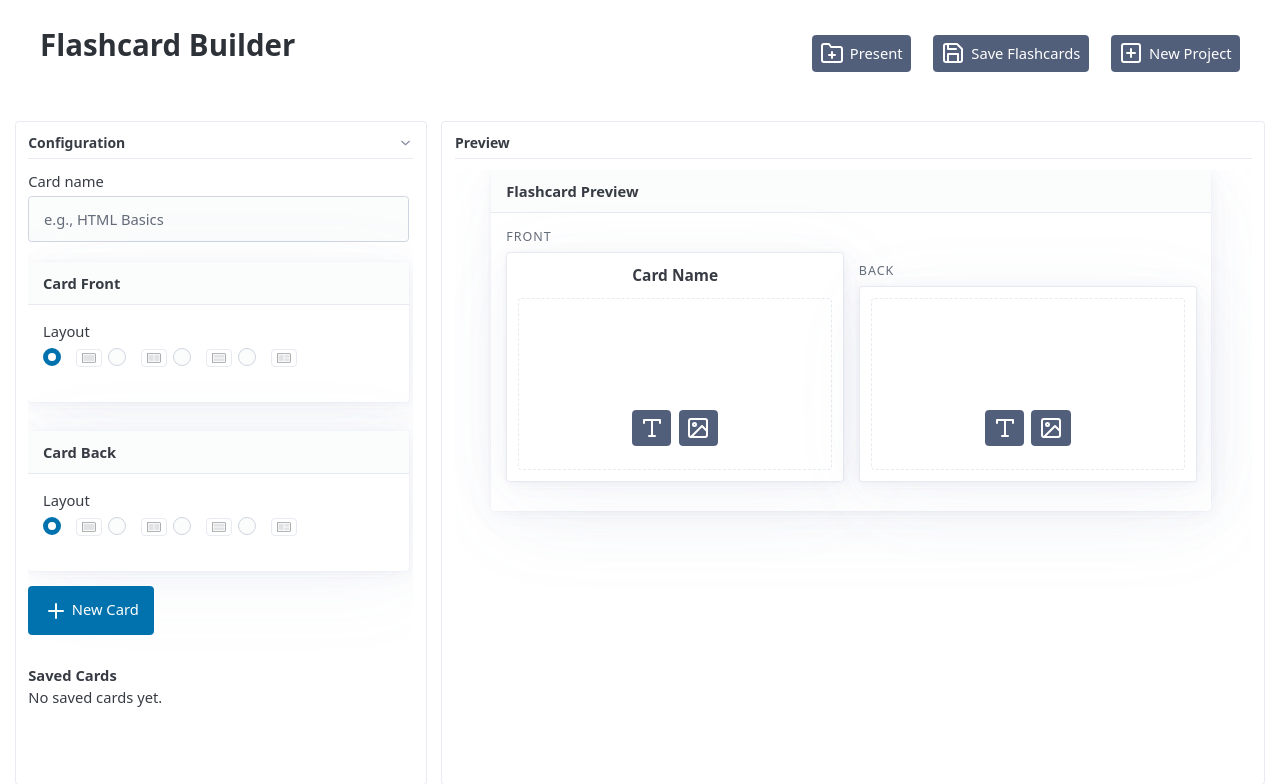
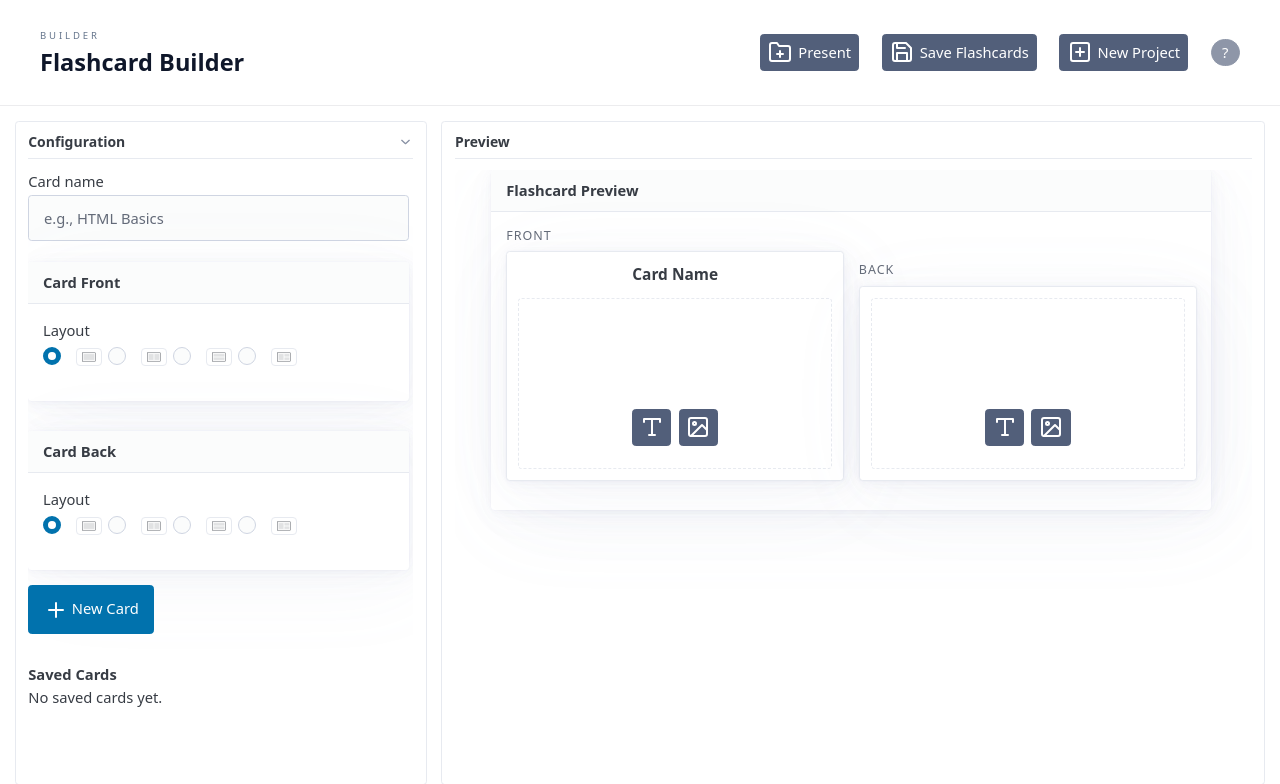
Before and after one commit to botacatalin/Flashcards, a Flask app: page /builder in a window 1280 px wide. Shown: the top 784 px of the page. Run offline with Flask 3, Linux system fonts and the light colour scheme; some libraries are stand-ins or nearby versions.

Commit message:
Refactor

```diff
--- a/app.py
+++ b/app.py
@@ -1,4 +1,4 @@
-from flask import Flask, render_template, redirect, url_for, jsonify
+from flask import Flask, render_template, redirect, url_for, jsonify, Response
 import config
 import os
 
@@ -14,12 +14,7 @@ def create_app():
 
     @app.route("/builder")
     def builder():
-        # Temporary in-memory flashcards
-        flashcards = [
-            {"front": "Card Front", "back": "Card Back"},
-            {"front": "Card Front", "back": "Card Back"},
-        ]
-        return render_template("index.html", flashcards=flashcards)
+        return render_template("index.html")
 
     @app.route("/presenter")
     def presenter():
@@ -42,6 +37,14 @@ def create_app():
                 )
         return jsonify(entries)
 
+    @app.route("/api/readme")
+    def readme():
+        readme_path = os.path.join(app.root_path, "README.md")
+        if not os.path.isfile(readme_path):
+            return Response("", mimetype="text/plain")
+        with open(readme_path, "r", encoding="utf-8") as handle:
+            return Response(handle.read(), mimetype="text/plain")
+
     return app
 
 
--- a/static/app.js
+++ b/static/app.js
@@ -42,6 +42,10 @@ document.addEventListener("DOMContentLoaded", () => {
     imageLabel: document.getElementById("image-content-label"),
     contentSave: document.getElementById("content-save"),
     contentCancel: document.getElementById("content-cancel"),
+    builderHelpButton: document.getElementById("builder-help"),
+    builderHelpModal: document.getElementById("builder-help-modal"),
+    builderHelpClose: document.getElementById("builder-help-close"),
+    builderHelpContent: document.getElementById("builder-help-content"),
   };
 
   const presenterMode = document.body && document.body.dataset.presenter === "true";
@@ -621,6 +625,29 @@ document.addEventListener("DOMContentLoaded", () => {
       dom.contentCancel.addEventListener("click", closeContentModal);
     }
 
+    if (dom.builderHelpButton && dom.builderHelpModal) {
+      dom.builderHelpButton.addEventListener("click", async () => {
+        if (dom.builderHelpContent) {
+          try {
+            const response = await fetch("/api/readme", { cache: "no-store" });
+            if (response.ok) {
+              dom.builderHelpContent.textContent = await response.text();
+            }
+          } catch (error) {
+            dom.builderHelpContent.textContent =
+              "Unable to load README content.";
+          }
+        }
+        dom.builderHelpModal.showModal();
+      });
+    }
+
+    if (dom.builderHelpClose && dom.builderHelpModal) {
+      dom.builderHelpClose.addEventListener("click", () => {
+        dom.builderHelpModal.close();
+      });
+    }
+
     document.addEventListener("click", (event) => {
       const button = event.target.closest("[data-action]");
       if (!button) {
--- a/templates/index.html
+++ b/templates/index.html
@@ -24,6 +24,62 @@
         min-height: 100vh;
         display: flex;
         flex-direction: column;
+      }
+
+      header.builder-header {
+        background: rgba(255, 255, 255, 0.9);
+        border-bottom: 1px solid rgba(15, 23, 42, 0.08);
+        backdrop-filter: blur(8px);
+      }
+
+      .builder-nav {
+        align-items: center;
+      }
+
+      .builder-kicker {
+        display: block;
+        font-size: 0.65rem;
+        letter-spacing: 0.3em;
+        text-transform: uppercase;
+        color: #64748b;
+        margin-bottom: 0.35rem;
+      }
+
+      .builder-title {
+        margin: 0;
+        font-size: 1.6rem;
+        color: #0f172a;
+      }
+
+      .help-button {
+        margin-left: 0.5rem;
+        border-radius: 999px;
+        width: 2rem;
+        height: 2rem;
+        padding: 0;
+        display: inline-flex;
+        align-items: center;
+        justify-content: center;
+        opacity: 0.65;
+        line-height: 1;
+        font-size: 1rem;
+      }
+
+      .help-icon {
+        display: inline-flex;
+        align-items: center;
+        justify-content: center;
+        width: 1rem;
+        height: 1rem;
+        line-height: 1;
+      }
+
+      .help-content {
+        white-space: pre-wrap;
+      }
+
+      .help-button:hover {
+        opacity: 1;
       }
 
       /* App layout */
@@ -329,10 +385,13 @@
   </head>
 
   <body>
-    <header class="container">
-      <nav>
+    <header class="builder-header">
+      <nav class="container builder-nav">
         <ul>
-          <li><h1>Flashcard Builder</h1></li>
+          <li>
+            <span class="builder-kicker">Builder</span>
+            <h1 class="builder-title">Flashcard Builder</h1>
+          </li>
         </ul>
         <ul class="config-actions">
           <li>
@@ -369,6 +428,17 @@
             >
               <i data-feather="plus-square"></i>
               New Project
+            </button>
+          </li>
+          <li>
+            <button
+              class="secondary help-button"
+              type="button"
+              id="builder-help"
+              title="About builder and presenter"
+              aria-label="About builder and presenter"
+            >
+              <span class="help-icon">?</span>
             </button>
           </li>
         </ul>
@@ -416,6 +486,18 @@
       </article>
     </dialog>
 
+    <dialog id="builder-help-modal">
+      <article>
+        <header><strong>About this project</strong></header>
+        <div id="builder-help-content" class="help-content"></div>
+        <footer>
+          <button class="secondary" type="button" id="builder-help-close">
+            Close
+          </button>
+        </footer>
+      </article>
+    </dialog>
+
     <script src="{{ url_for('static', filename='app.js') }}"></script>
   </body>
 </html>
```
Also changed, not shown: templates/presenter.html (+31 -10 lines), README.md (added).
